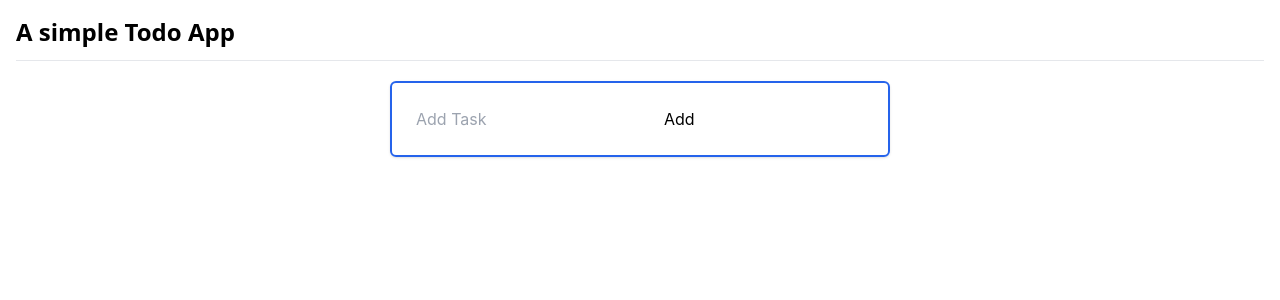
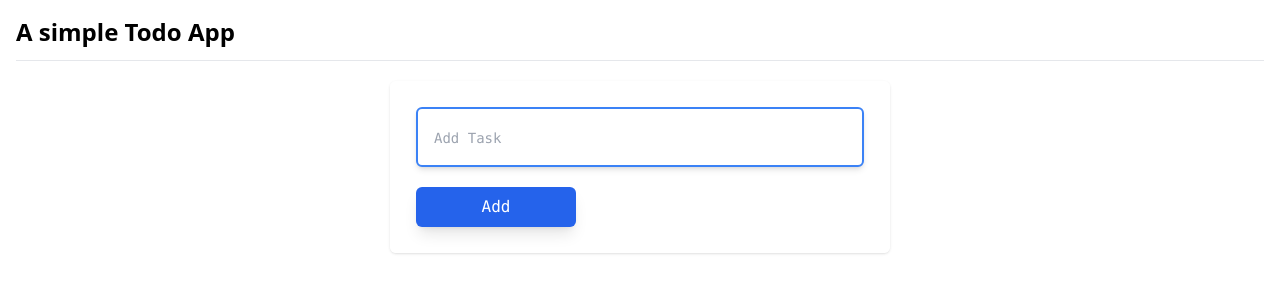
Before and after one commit to rishi120/todo-app, a React (Create React App) app: page / in a window 1280 px wide. Shown: the top 300 px of the page. Built offline with nearby package versions, Linux system fonts and the light colour scheme.

Commit message:
styled the input element.

```diff
--- a/src/components/child-components/task.jsx
+++ b/src/components/child-components/task.jsx
@@ -3,9 +3,9 @@ import React from 'react'
 export default function Addtask() {
     return (
         <div className='lg:w-[100%] lg:flex lg:justify-center'>
-            <div className='lg:w-[500px] border-2 border-blue-600 rounded-md mt-5 p-6 shadow z-10'>
-                <input type="text" placeholder='Add Task' />
-                <button type='button'>Add</button>
+            <div className='lg:w-[500px] border-2 border-white rounded-md mt-5 p-6 shadow z-10'>
+                <input type="text" placeholder='Add Task' className='lg:w-[100%] block p-4 border-2 border-blue-500 rounded-md mb-5 shadow-md placeholder:text-sm placeholder:font-mono placeholder:text-gray-400' />
+                <button type='button' className='lg:w-40 bg-blue-600 shadow-lg p-2 rounded-md text-white font-mono'>Add</button>
             </div>
         </div>
     )
```
